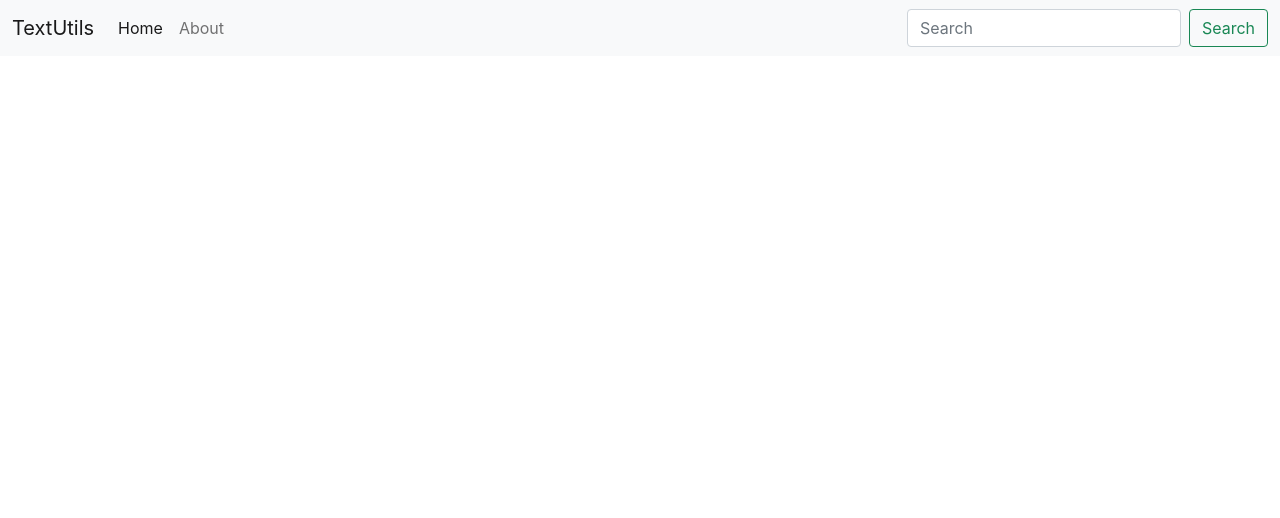
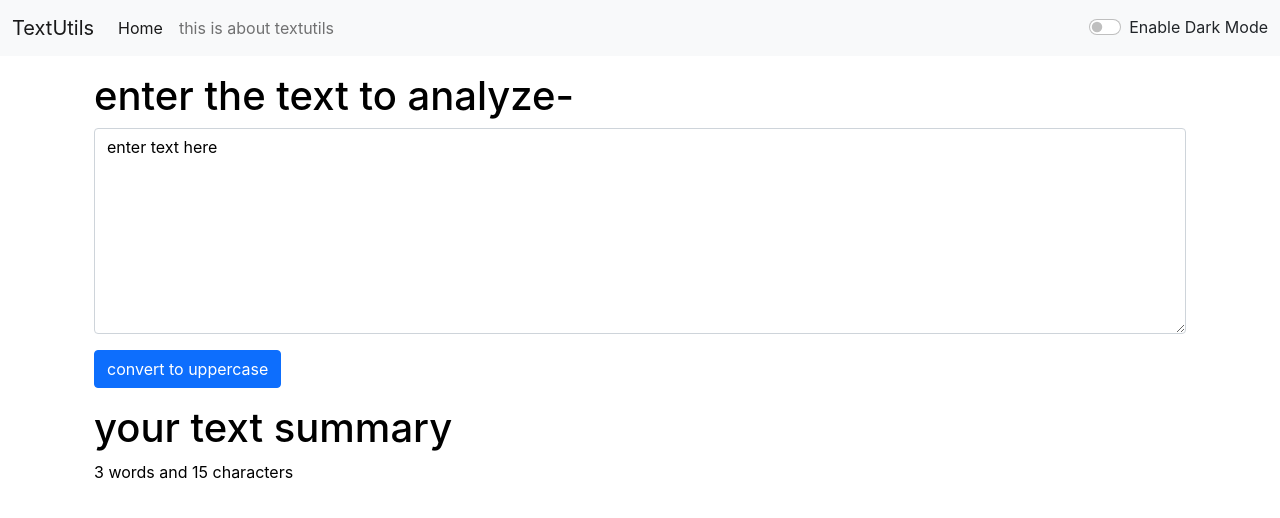
Before and after one commit to pvm202/my-app, a React (Create React App) app: page /about in a window 1280 px wide. Shown: the top 518 px of the page. Built offline with nearby package versions, Linux system fonts and the light colour scheme.

Commit message:
second update

```diff
--- a/public/index.html
+++ b/public/index.html
@@ -2,19 +2,19 @@
 <html lang="en">
   <head>
     <meta charset="utf-8" />
-    <link rel="icon" href="%PUBLIC_URL%/favicon.ico" />
+    <link rel="icon" href="%PUBLIC_URL%/favicon.png" />
     <meta name="viewport" content="width=device-width, initial-scale=1" />
     <meta name="theme-color" content="#000000" />
     <meta
       name="description"
-      content="Web site created using create-react-app"
+      content="textutility app to manipulate with text"
     />
-    <link rel="apple-touch-icon" href="%PUBLIC_URL%/logo192.png" />
+    <link rel="apple-touch-icon" href="%PUBLIC_URL%/favicon.png />
 
     <link rel="manifest" href="%PUBLIC_URL%/manifest.json" />
     <link href="https://cdn.jsdelivr.net/npm/bootstrap@5.0.2/dist/css/bootstrap.min.css" rel="stylesheet" integrity="sha384-EVSTQN3/azprG1Anm3QDgpJLIm9Nao0Yz1ztcQTwFspd3yD65VohhpuuCOmLASjC" crossorigin="anonymous">
 
-    <title>React App</title>
+    <title>TextUtils-LightMode</title>
   </head>
   <body>
     <noscript>You need to enable JavaScript to run this app.</noscript>
--- a/src/App.js
+++ b/src/App.js
@@ -1,31 +1,59 @@
+import { useState } from 'react';
 import './App.css';
+import Alert from './components/Alert';
+import Navbar from './components/Navbar';
+import TextForm from './components/TextForm';
 
 function App() {
+
+
+  const[mode,setMode]=useState('light');
+
+  const[alert ,setAlert]=useState(null);
+
+  const showAlert=(message,type)=>{
+        setAlert({
+          msg:message,
+          type:type
+        });
+        setTimeout(() => {
+          setAlert(null);
+        }, 3000);
+
+  }
+
+  const toggleMode=()=>{
+
+    if(mode==='light'){
+      setMode('dark');
+      document.body.style.backgroundColor = '#0b2946';
+      showAlert("dark mode enabled","success");
+      document.title="TextUtils-DarkMode";
+      }else{
+      setMode('light');
+      document.body.style.backgroundColor = '#fff';
+      showAlert("light mode enabled","success");
+      document.title="TextUtils-LightMode";
+
+
+    }
+  }
+
   return (
     <>
-   <nav className="navbar navbar-expand-lg navbar-light bg-light">
-  <div className="container-fluid">
-    <a className="navbar-brand" href="/">TextUtils</a>
-    <button className="navbar-toggler" type="button" data-bs-toggle="collapse" data-bs-target="#navbarSupportedContent" aria-controls="navbarSupportedContent" aria-expanded="false" aria-label="Toggle navigation">
-      <span className="navbar-toggler-icon"></span>
-    </button>
-    <div className="collapse navbar-collapse" id="navbarSupportedContent">
-      <ul className="navbar-nav me-auto mb-2 mb-lg-0">
-        <li className="nav-item">
-          <a className="nav-link active" aria-current="page" href="/">Home</a>
-        </li>
-        <li className="nav-item">
-          <a className="nav-link" href="/">About</a>
-        </li>
+<Navbar  title="TextUtils" aboutText="this is about textutils"  mode={mode} toggleMode={toggleMode}/>
 
-      </ul>
-      <form className="d-flex">
-        <input className="form-control me-2" type="search" placeholder="Search" aria-label="Search" />
-        <button className="btn btn-outline-success" type="submit">Search</button>
-      </form>
-    </div>
-  </div>
-</nav>
+<Alert alert={alert}/>
+
+
+<div className="container my-3">
+<TextForm  heading="enter the text to analyze" mode={mode} toggleMode={toggleMode} showAlert={showAlert}/>
+{/* <About/> */}
+
+</div>
+
+
+
 
     </>
 
--- /dev/null
+++ b/src/components/Alert.js
@@ -0,0 +1,12 @@
+import React from 'react'
+
+export default function Alert({alert}) {
+  return (
+
+    alert &&  <div className={`alert alert-${alert.type} alert-${alert.type} fade show` } role="alert">
+       <strong>{alert.type}</strong> :{alert.msg}
+  <button type="button" className="btn-close" data-bs-dismiss="alert" aria-label="Close"></button>
+</div>
+
+  )
+}
--- /dev/null
+++ b/src/components/Navbar.js
@@ -0,0 +1,42 @@
+import React from 'react'
+import PropTypes from 'prop-types'
+
+export default function Navbar({title="default title",aboutText="default about",mode='light',toggleMode}) {
+  return (
+
+         <nav className={`navbar navbar-expand-lg navbar-${mode} bg-${mode}`}>
+  <div className="container-fluid">
+    <a className="navbar-brand" href="/">{title}</a>
+    <button className="navbar-toggler" type="button" data-bs-toggle="collapse" data-bs-target="#navbarSupportedContent" aria-controls="navbarSupportedContent" aria-expanded="false" aria-label="Toggle navigation">
+      <span className="navbar-toggler-icon"></span>
+    </button>
+    <div className="collapse navbar-collapse" id="navbarSupportedContent">
+      <ul className="navbar-nav me-auto mb-2 mb-lg-0">
+        <li className="nav-item">
+          <a className="nav-link active" aria-current="page" href="/">Home</a>
+        </li>
+        <li className="nav-item">
+          <a className="nav-link" href="/">{aboutText}</a>
+        </li>
+
+      </ul>
+      <div className={`form-check form-switch text-${mode==='light'?'dark':'light'} `}>
+
+  <input className="form-check-input" onClick={toggleMode} type="checkbox" id="flexSwitchCheckDefault" />
+  <label className="form-check-label" htmlFor="flexSwitchCheckDefault">Enable Dark Mode</label>
+</div>
+
+    </div>
+
+  </div>
+</nav>
+
+
+  )
+}
+
+Navbar.propTypes={
+    title:PropTypes.string.isRequired,
+     aboutText:PropTypes.string
+
+}
--- /dev/null
+++ b/src/components/TextForm.js
@@ -0,0 +1,45 @@
+import React  ,{useState} from 'react'
+
+
+
+export default function TextForm({mode='light' ,heading='default',showAlert}) {
+
+    const handleUpClick=()=>{
+        let newText=text.toUpperCase();
+        setText(newText);
+        showAlert("changed to uppercase","success");
+    }
+
+    const handleOnChange=(event)=>{
+
+        setText(event.target.value);
+    }
+
+    const getWordCount=(text)=>{
+      const trimText=text.trim();
+      if(trimText===''){
+        return 0;
+      }
+      return text.split(/\s+/).length;
+    }
+
+    const[text,setText]=useState('enter text here');
+
+
+  return (
+    <>
+    <div className='container' style={{color:mode==='light'?'black':'white' }}>
+        <h1>{heading}-</h1>
+        <div className="mb-3 ">
+  <textarea className="form-control"id="mybox" style={{ backgroundColor:mode==='light'?'white':'grey',color: mode==='light'?'black':'white'}} value={text} onChange={handleOnChange} rows="8"></textarea>
+</div>
+<button className='btn btn-primary' onClick={handleUpClick}>convert to uppercase</button>
+    </div>
+    <div className="container my-3"  style={{color:mode==='light'?'black':'white' }}>
+      <h1>your text summary</h1>
+
+      <p>{getWordCount(text)} words and {text.length} characters</p>
+    </div>
+    </>
+  )
+}
```
Also changed, not shown: src/components/About.js (added, +80 -0 lines), public/favicon.png (added), src/components/Login.js (added).
